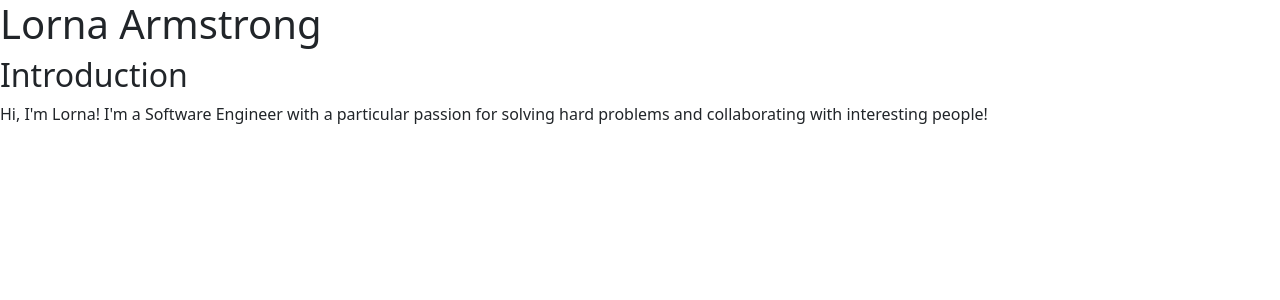
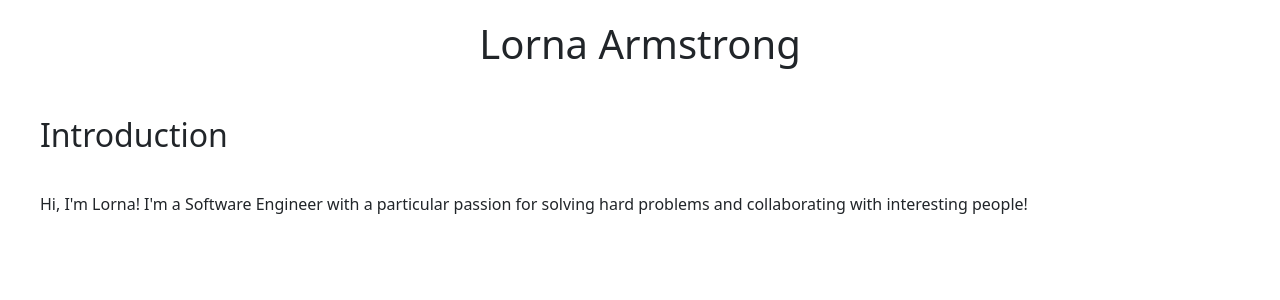
Before and after one commit to lornaarmstrong/my-portfolio, a React (Vite) app: page / in a window 1280 px wide. Shown: the top 300 px of the page. Built offline with nearby package versions, Linux system fonts and the light colour scheme.

Commit message:
Basic CSS Templating

```diff
--- /dev/null
+++ b/src/App.css
@@ -0,0 +1,12 @@
+h1 {
+  text-align: center;
+  padding: 20px;
+}
+
+h2 {
+  padding: 20px 20px 20px 40px;
+}
+
+p {
+  padding: 10px 10px 10px 40px;
+}
--- a/src/App.tsx
+++ b/src/App.tsx
@@ -1,5 +1,6 @@
 import Header from "./components/Header";
 import Introduction from "./components/Introduction";
+import "./App.css";
 
 function App() {
   return (
```
